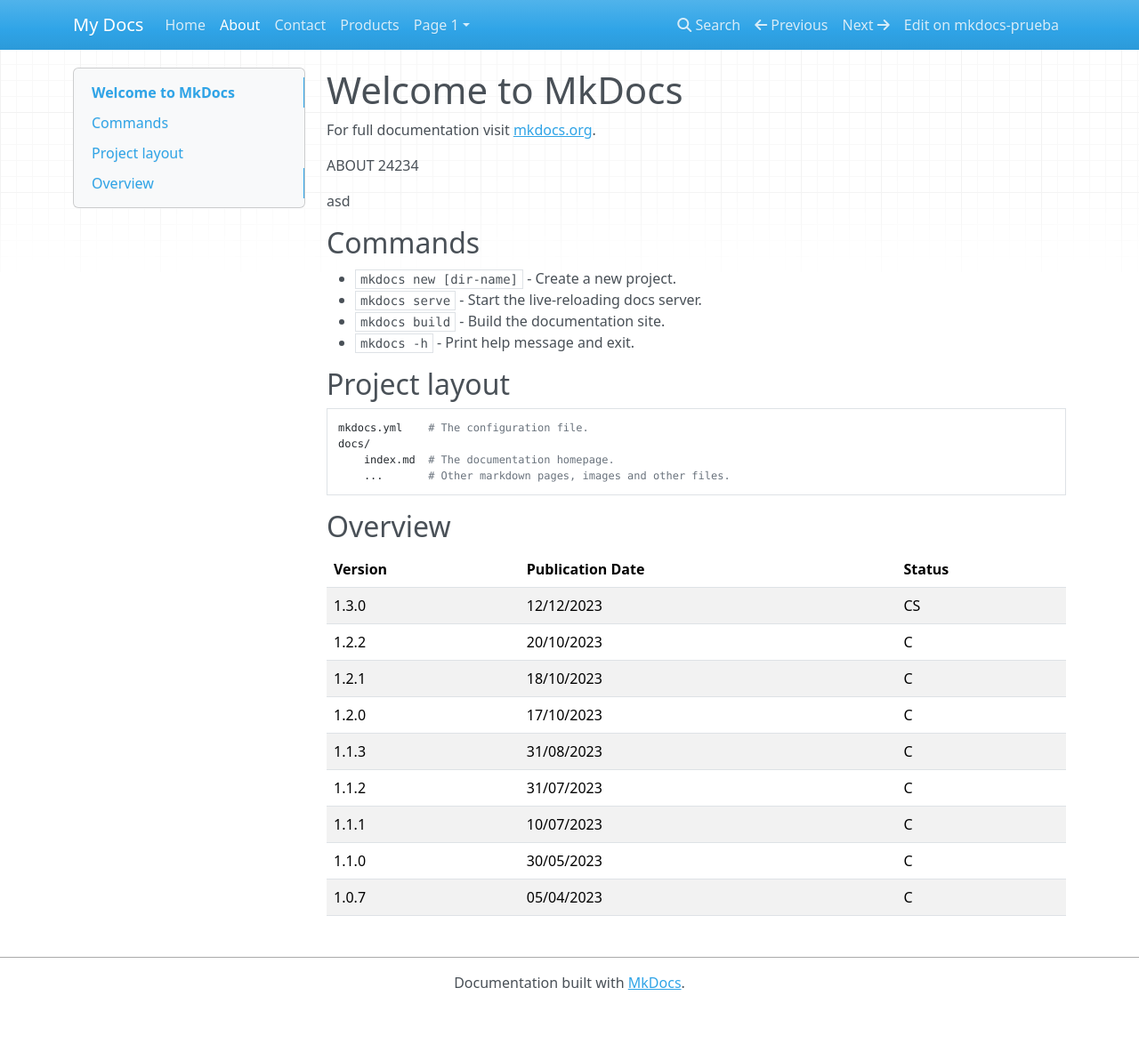
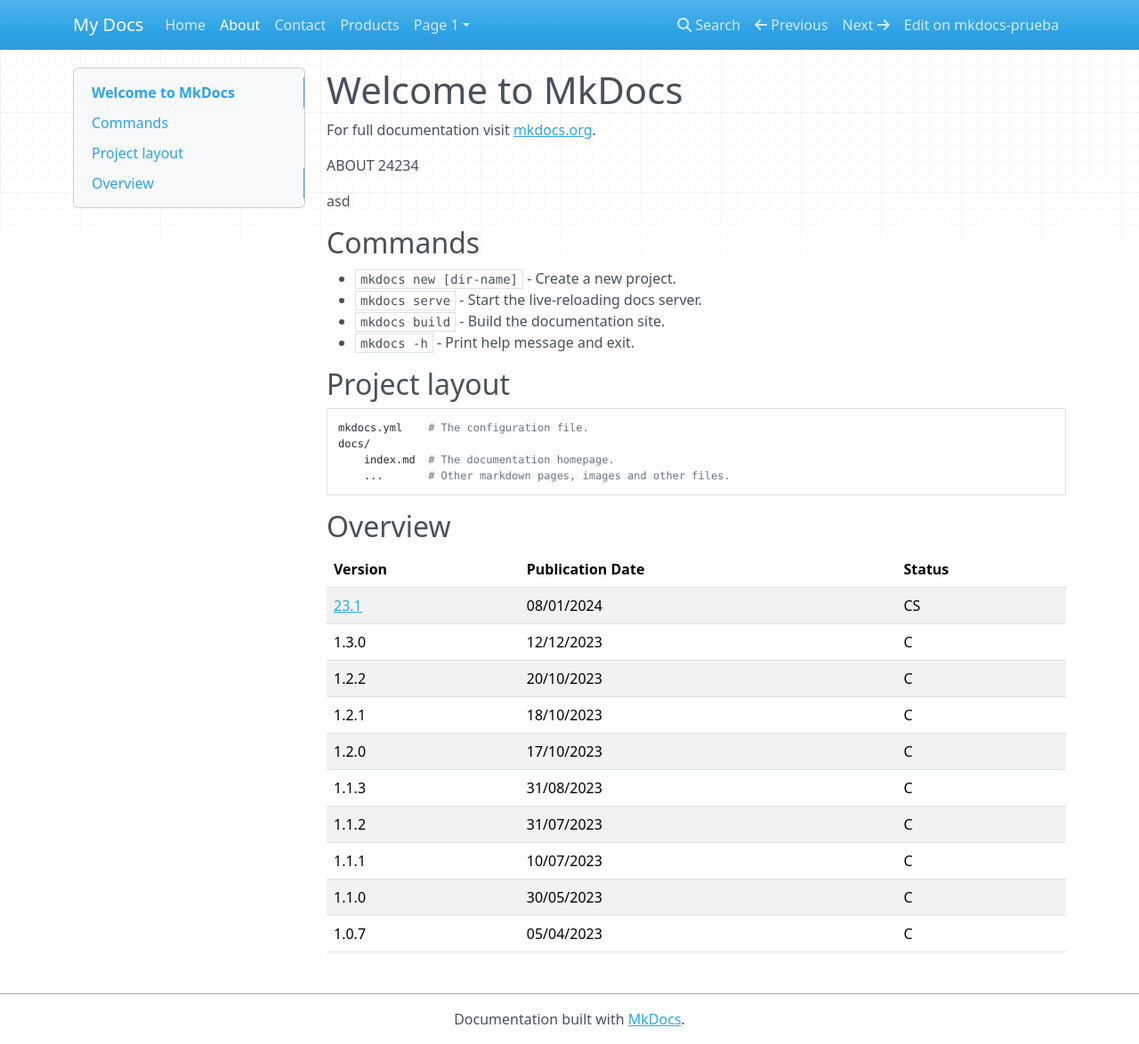
Before and after one commit to facumoyanosmf/mkdocs-prueba, an MkDocs documentation site: the page built from docs/about.md, in a window 1280 px wide and 1174 px high. Shown: the whole window at 89% size. Built offline with MkDocs 1.6.1, drawn with Linux system fonts in a browser that asks for light colours; nearby versions of some CDN libraries.

Commit message:
commit desde jenkins

```diff
--- a/docs/about.md
+++ b/docs/about.md
@@ -23,7 +23,8 @@
 
 | Version | Publication Date | Status |
 | --- | --- | --- |
-| 1.3.0 | 12/12/2023 | CS  |
+| [23.1](https://github.com/facumoyanosmf/mkdocs-prueba/releases/tag/pubished) | 08/01/2024 | CS |
+| 1.3.0 | 12/12/2023 | C  |
 | 1.2.2 | 20/10/2023 | C  |
 | 1.2.1 | 18/10/2023 | C  |
 | 1.2.0 | 17/10/2023 | C  |
```
